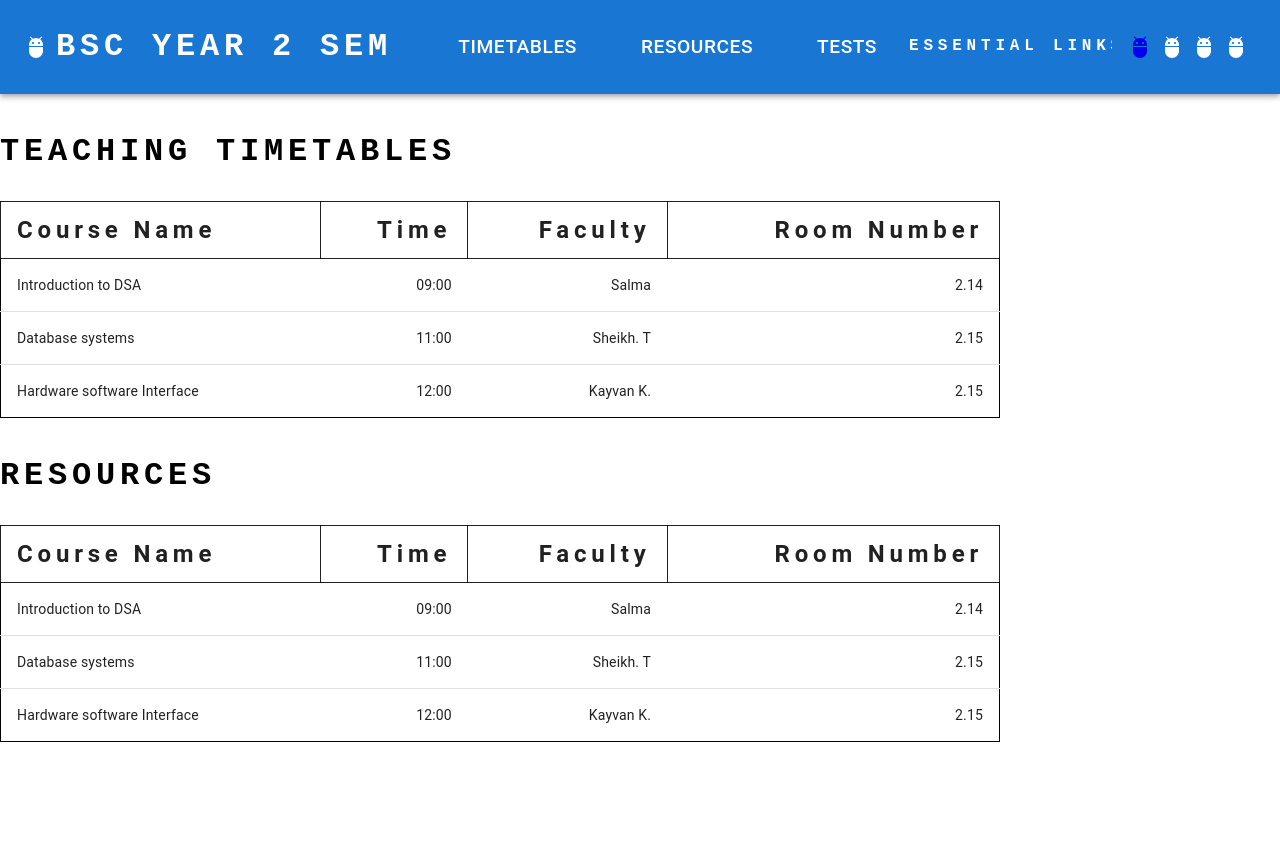
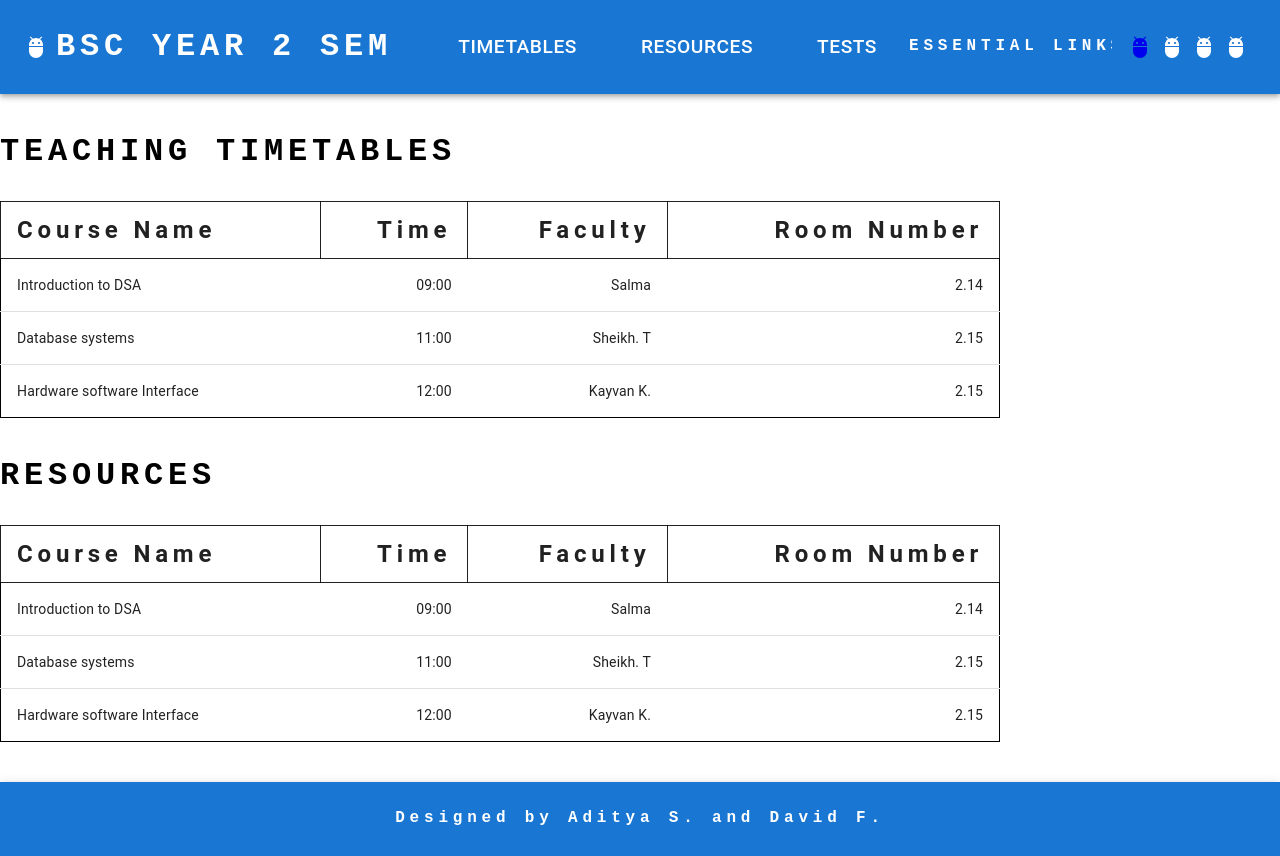
Before and after one commit to adityashibu/ReactWebsite, a React (Create React App) app: page / in a window 1280 px wide. Before the commit the page ends 800 px from the top, so only its background shows below. Built offline with nearby package versions, Linux system fonts and the light colour scheme.

Commit message:
Added footer function to show footer on the page

```diff
--- a/src/App.tsx
+++ b/src/App.tsx
@@ -143,6 +143,37 @@ function ResponsiveAppBar() {
         </Toolbar>
       </Container>
     </AppBar>
+  );
+};
+
+function Footer() {
+
+  return (
+    <AppBar position="static" sx={{ mt: 5 }}>
+      <Container maxWidth="xl">
+        <Toolbar disableGutters sx={{ justifyContent: 'center' }}>
+          <Typography
+            variant="h6"
+            noWrap
+            component="a"
+            sx={{
+              pt: 3,
+              pb: 3,
+              display: { xs: 'none', md: 'flex' },
+              fontFamily: 'monospace',
+              fontWeight: 700,
+              letterSpacing: '.3rem',
+              color: 'inherit',
+              textDecoration: 'none',
+              fontSize: '1rem',
+            }}
+          >
+            Designed by Aditya S. and David F.
+          </Typography>
+
+        </Toolbar>
+      </Container>
+    </AppBar>
 
   );
 }
@@ -253,10 +284,13 @@ function App() {
   return (
     <div>
       <ResponsiveAppBar />
-      <div style={{ maxWidth: '1500px', margin: '0 auto' }}>
+      <div style={{ maxWidth: '1000', margin: '0 auto' }}>
         <TimeTables />
         <Resources />
       </div>
+      <footer>
+        <Footer />
+      </footer>
     </div>
   );
 }
```
